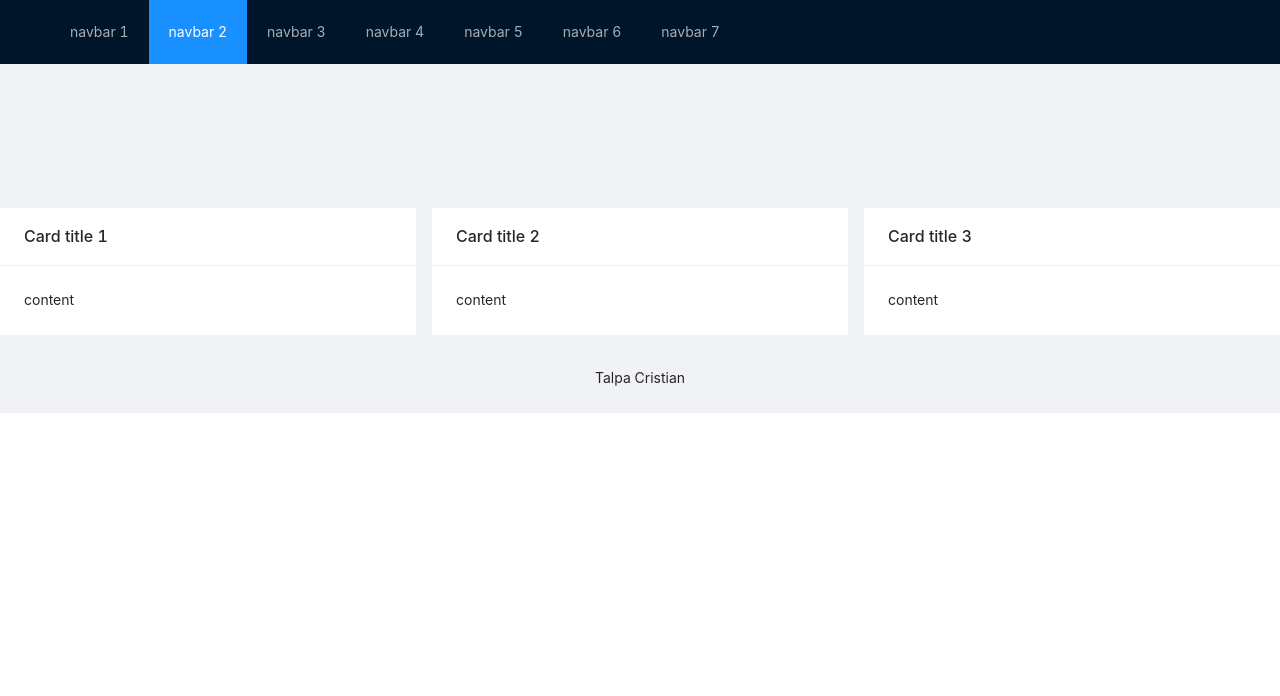
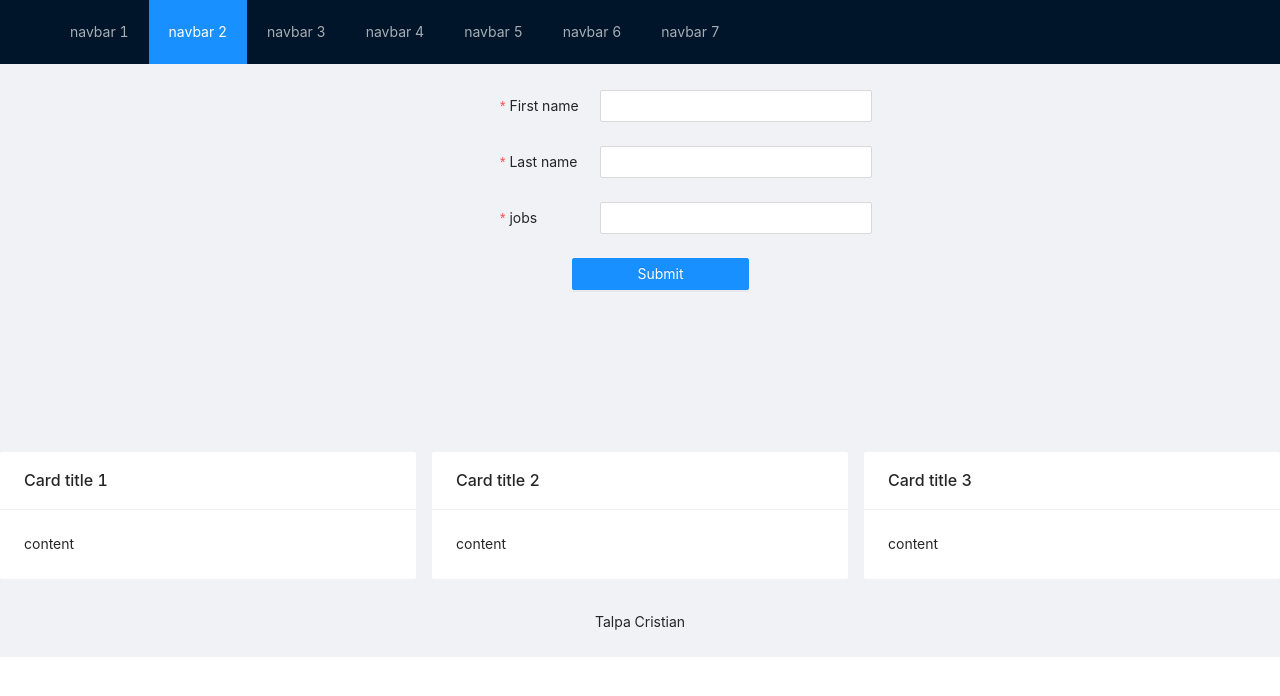
Before and after one commit to TalpaCristian/TWeb, a React (Create React App) app: page / in a window 1280 px wide. Shown: the top 696 px of the page. Built offline with nearby package versions, Linux system fonts and the light colour scheme.

Commit message:
import FormModel in app.tsx

```diff
--- a/src/App.tsx
+++ b/src/App.tsx
@@ -6,13 +6,17 @@ import {Layout} from "antd";
 import {Footer} from "antd/es/layout/layout";
 import ContentIn from "./Componente/Layout/ContentIn";
 import HeaderIn from "./Componente/Layout/HeaderIn";
+import { FormModel } from './Componente/Layout/FormModel';
 
 function App() {
   return (
       <Layout>
 
           <HeaderIn/>
-          <div style={{ padding: '150px 50px 50px 50px'
+          <div style={{ padding: '80px 10px 10px 10px'
+          }}/>
+          <FormModel/>
+          <div style={{ padding: '80px 50px 50px 50px'
           }}/>
           <ContentIn />
         <Footer style={{ textAlign: 'center' }}>Talpa Cristian</Footer>
```
